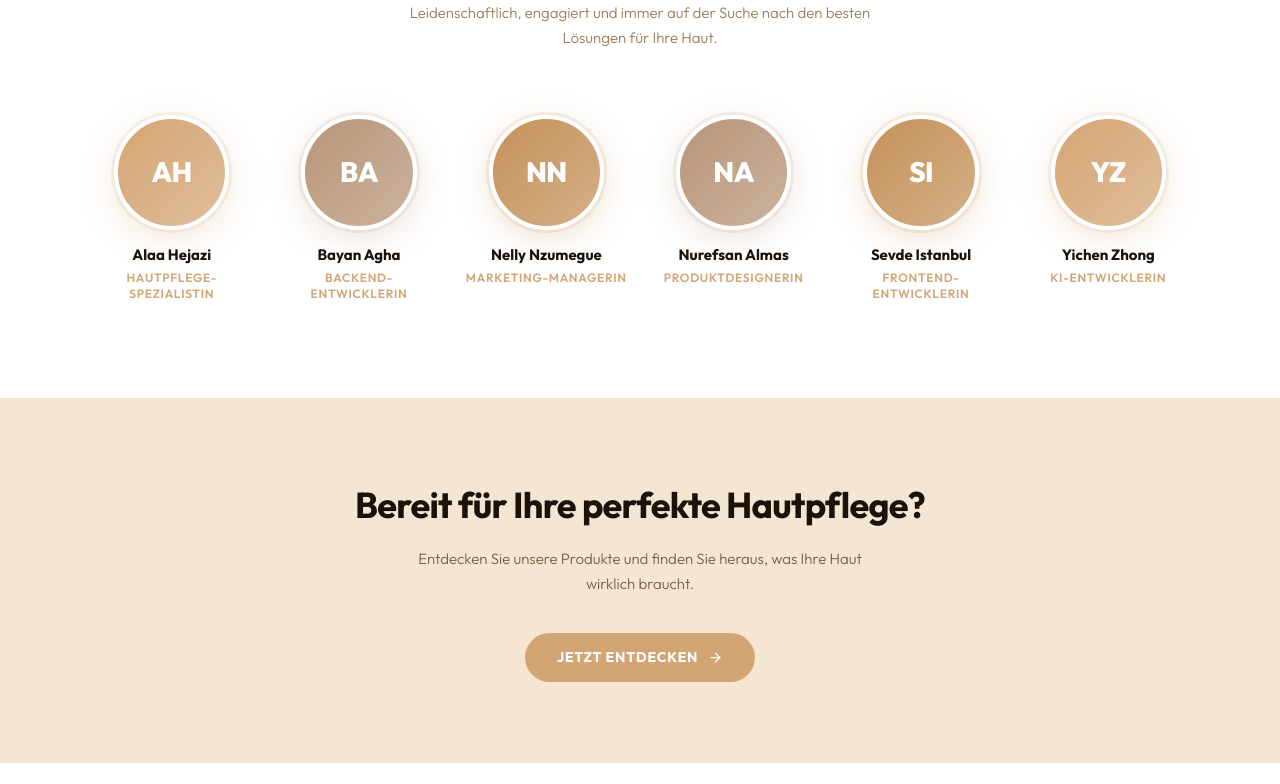
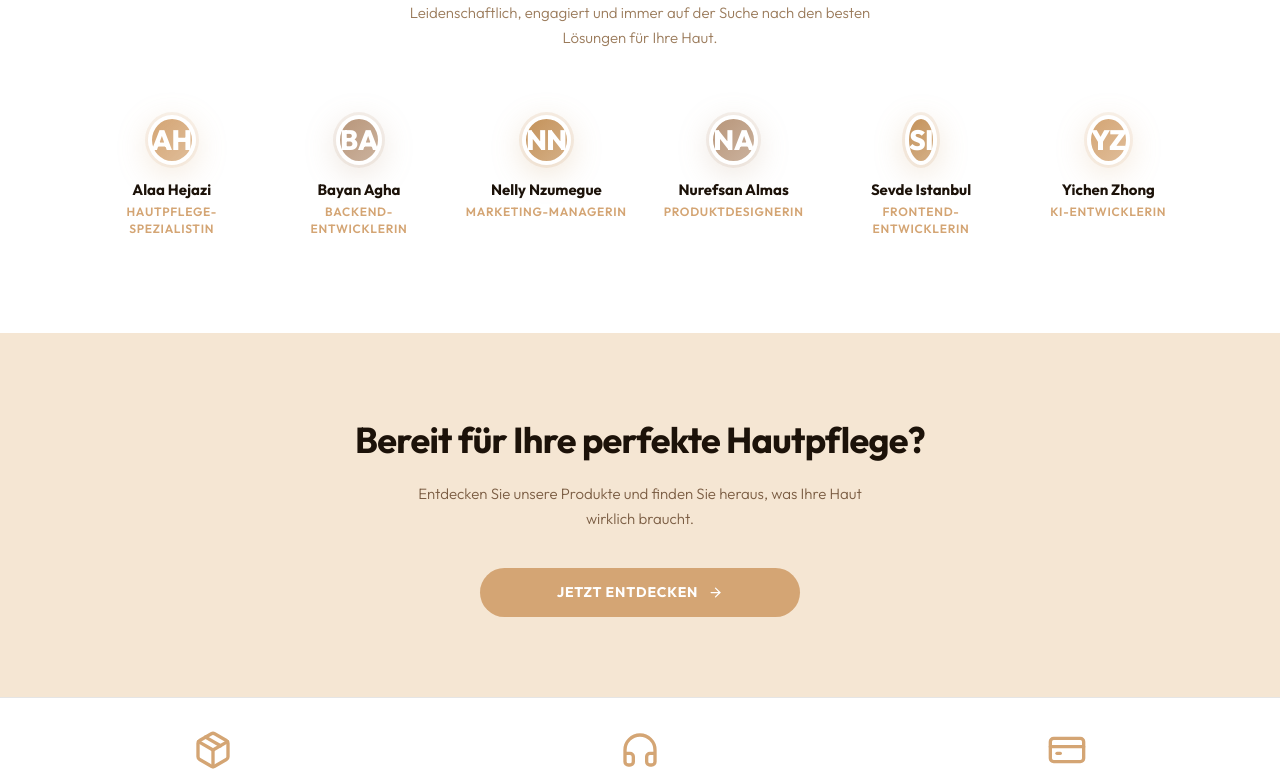
Before and after one commit to nelly1411/Selfglow, a React (Vite) app in the folder frontend/apps/web/: page /about in a window 1280 px wide. Shown: the part 2000-2784 px from the top of the page. Built offline with nearby package versions, Linux system fonts and the light colour scheme; no server answers.

Commit message:
dabei pages responsive zu machen

```diff
--- a/frontend/apps/web/src/pages/About.tsx
+++ b/frontend/apps/web/src/pages/About.tsx
@@ -28,16 +28,29 @@ const CSS = `
   .team-avatar:hover {
     transform: translateY(-8px) scale(1.05);
   }
+ .team-grid {
+  display: grid;
+  grid-template-columns: repeat(6, minmax(0, 1fr));
+  gap: clamp(8px, 2vw, 24px);
+}
+
+@media (max-width: 1024px) {
   .team-grid {
-    display: grid;
-    grid-template-columns: repeat(6, minmax(0, 1fr));
-    gap: clamp(8px, 2vw, 24px);
+    grid-template-columns: repeat(3, 1fr);
+  }
+}
+
+@media (max-width: 640px) {
+  .team-grid {
+    grid-template-columns: repeat(2, 1fr);
+  }
+}
     align-items: start;
   }
-  .team-avatar-circle {
-    width: clamp(72px, 9vw, 120px);
-    height: clamp(72px, 9vw, 120px);
-  }
+.team-avatar-circle {
+  width: clamp(80px, 20vw, 120px);
+  height: clamp(80px, 20vw, 120px);
+}
   .team-member-role {
     overflow-wrap: anywhere;
     line-height: 1.35;
@@ -94,8 +107,10 @@ export default function About() {
 
       {/* ── STORY ───────────────────────────────────────────────── */}
       <section style={{ padding: '96px 28px', background: '#fff' }}>
-        <div style={{ maxWidth: 1100, margin: '0 auto', display: 'grid', gridTemplateColumns: '1fr 1fr', gap: 72, alignItems: 'center' }}>
-          <div>
+<div
+  className="grid grid-cols-1 lg:grid-cols-2 gap-10 lg:gap-[72px] items-center"
+  style={{ maxWidth: 1100, margin: '0 auto' }}
+>          <div>
             <p style={{ fontSize: 11, letterSpacing: '0.2em', textTransform: 'uppercase', color: '#C4925A', marginBottom: 12, fontWeight: 600 }}>
               Unsere Geschichte
             </p>
@@ -153,8 +168,7 @@ export default function About() {
             </h2>
           </div>
 
-          <div style={{ display: 'grid', gridTemplateColumns: 'repeat(4, 1fr)', gap: 18 }}>
-            {values.map((v) => (
+<div className="grid grid-cols-1 sm:grid-cols-2 lg:grid-cols-4 gap-[18px]">            {values.map((v) => (
               <div
                 key={v.title}
                 className="value-card"
@@ -227,8 +241,16 @@ export default function About() {
 
       {/* ── CTA ─────────────────────────────────────────────────── */}
       <section style={{ padding: '80px 28px', background: '#F5E6D3' }}>
-        <div style={{ maxWidth: 1100, margin: '0 auto', textAlign: 'center' }}>
-          <h2 style={{ fontSize: 'clamp(22px,3vw,36px)', fontWeight: 700, color: '#1c1209', margin: '0 0 14px', letterSpacing: '-0.02em' }}>
+<div
+  style={{
+    maxWidth: 1100,
+    margin: '0 auto',
+    textAlign: 'center',
+    display: 'flex',
+    flexDirection: 'column',
+    alignItems: 'center',
+  }}
+>          <h2 style={{ fontSize: 'clamp(22px,3vw,36px)', fontWeight: 700, color: '#1c1209', margin: '0 0 14px', letterSpacing: '-0.02em' }}>
             Bereit für Ihre perfekte Hautpflege?
           </h2>
           <p style={{ fontSize: 15, color: '#7a5c42', marginBottom: 36, maxWidth: 480, margin: '0 auto 36px', lineHeight: 1.7, fontWeight: 300 }}>
@@ -236,8 +258,24 @@ export default function About() {
           </p>
           <Link
             to="/shop"
-            style={{ display: 'inline-flex', alignItems: 'center', gap: 10, background: '#D4A574', color: '#fff', padding: '14px 32px', borderRadius: 100, fontSize: 14, fontWeight: 700, letterSpacing: '0.06em', textTransform: 'uppercase', textDecoration: 'none', transition: 'background 0.2s ease' }}
-            onMouseEnter={e => (e.currentTarget.style.background = '#c4925a')}
+style={{
+  display: 'inline-flex',
+  alignItems: 'center',
+  justifyContent: 'center',
+  gap: 10,
+  background: '#D4A574',
+  color: '#fff',
+  padding: '14px 32px',
+  borderRadius: 100,
+  fontSize: 14,
+  fontWeight: 700,
+  letterSpacing: '0.06em',
+  textTransform: 'uppercase',
+  textDecoration: 'none',
+  transition: 'background 0.2s ease',
+  width: '100%',
+  maxWidth: '320px',
+}}            onMouseEnter={e => (e.currentTarget.style.background = '#c4925a')}
             onMouseLeave={e => (e.currentTarget.style.background = '#D4A574')}
           >
             Jetzt entdecken <ArrowRight size={15} />
--- a/frontend/apps/web/src/pages/Cart.tsx
+++ b/frontend/apps/web/src/pages/Cart.tsx
@@ -269,9 +269,9 @@ export default function Cart() {
 
   return (
     <div className="container mx-auto px-4 py-8">
-      <div className="flex items-center justify-between mb-8">
-        <h1 className="text-3xl font-bold text-foreground">
-          Warenkorb
+<div className="flex flex-col sm:flex-row sm:items-center sm:justify-between gap-4 mb-8">
+<h1 className="text-2xl sm:text-3xl font-bold text-foreground">
+            Warenkorb
         </h1>
 
         <Button
@@ -301,7 +301,7 @@ export default function Cart() {
           {items.map((item) => (
             <div
               key={item.id}
-              className="flex gap-4 p-4 bg-background border border-border rounded-xl"
+className="flex flex-col sm:flex-row gap-4 p-4 bg-background border border-border rounded-xl"
             >
               <input
                 type="checkbox"
@@ -345,8 +345,8 @@ export default function Cart() {
                 </div>
               </div>
 
-              <div className="flex flex-col items-end justify-between">
-                <button
+<div className="flex flex-row sm:flex-col items-center sm:items-end justify-between gap-4 sm:gap-0">
+                  <button
                   onClick={() => handleRemoveItem(item.id)}
                   className="p-1 text-muted-foreground hover:text-destructive transition-colors"
                   aria-label="Produkt entfernen"
```
